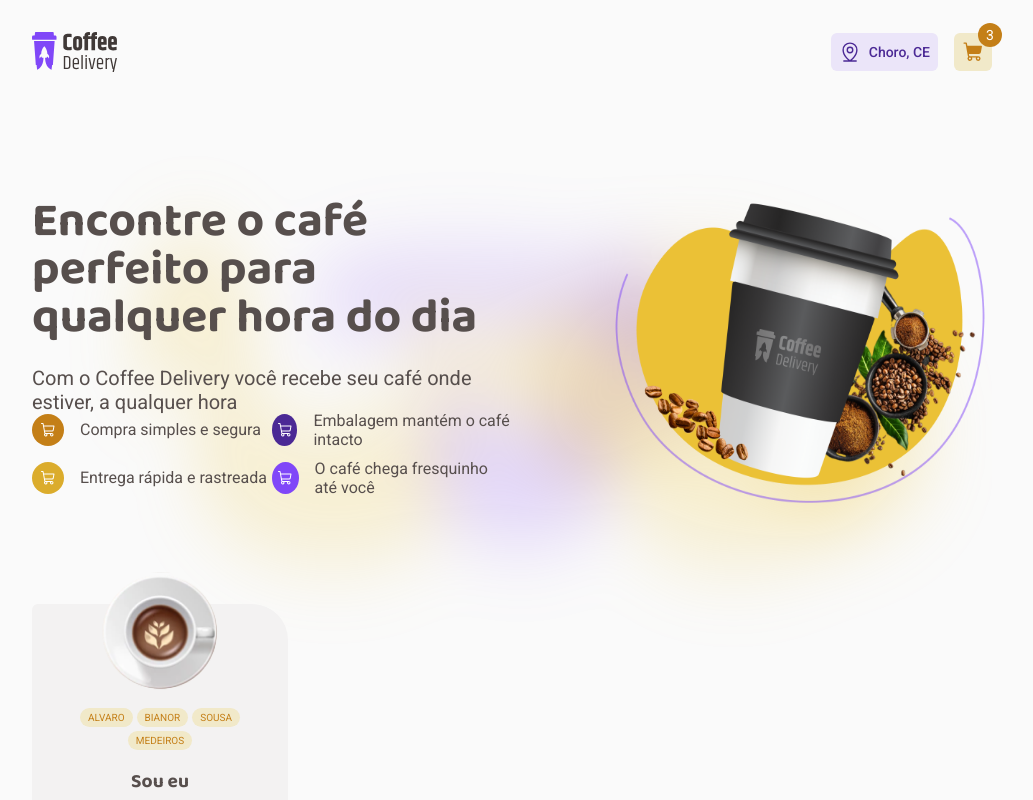
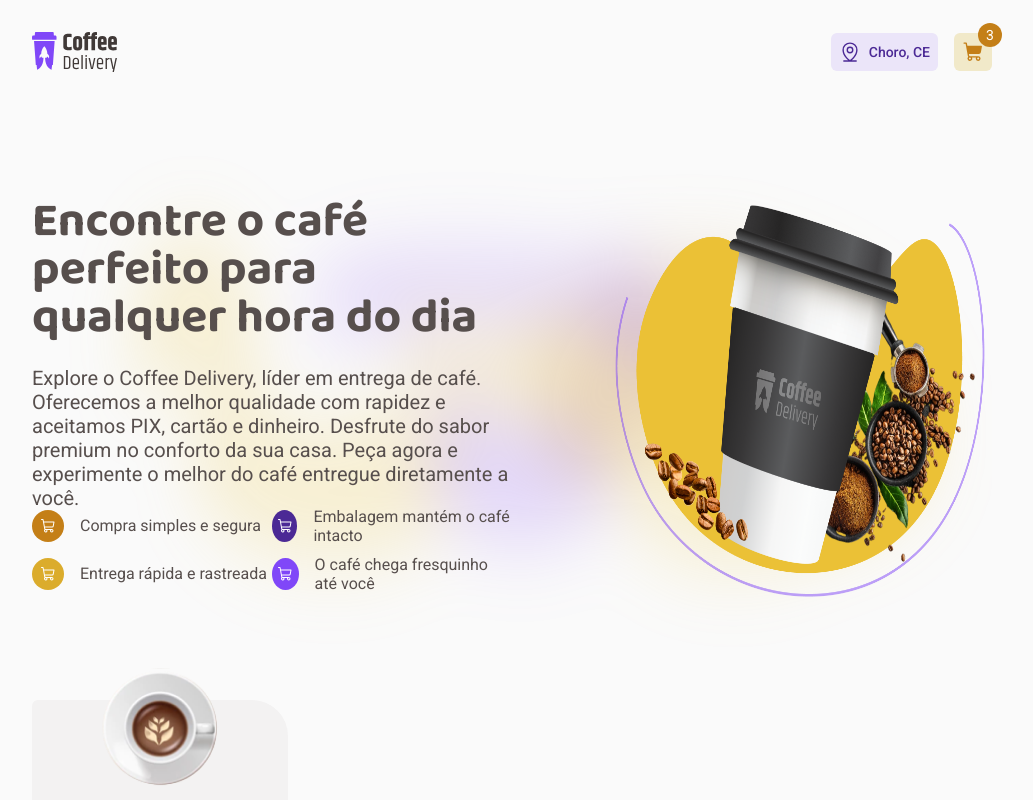
Before and after one commit to alvarobianor/coffee-delivery, a React (Vite) app: page / in a window 1280 px wide. Shown: the top 800 px of the page, without its empty margins (128-1161 px from the left). Built offline with nearby package versions, Linux system fonts and the light colour scheme.

Commit message:
Updade on description of Info component

```diff
--- a/src/Components/Infos/index.tsx
+++ b/src/Components/Infos/index.tsx
@@ -32,8 +32,10 @@
             Encontre o café perfeito para qualquer hora do dia
           </TitleInfo>
           <DescriptionInfo>
-            Com o Coffee Delivery você recebe seu café onde estiver, a qualquer
-            hora
+            Explore o Coffee Delivery, líder em entrega de café. Oferecemos a
+            melhor qualidade com rapidez e aceitamos PIX, cartão e dinheiro.
+            Desfrute do sabor premium no conforto da sua casa. Peça agora e
+            experimente o melhor do café entregue diretamente a você.
           </DescriptionInfo>
           <ListInfo>
             {itens.map((item) => (
```
